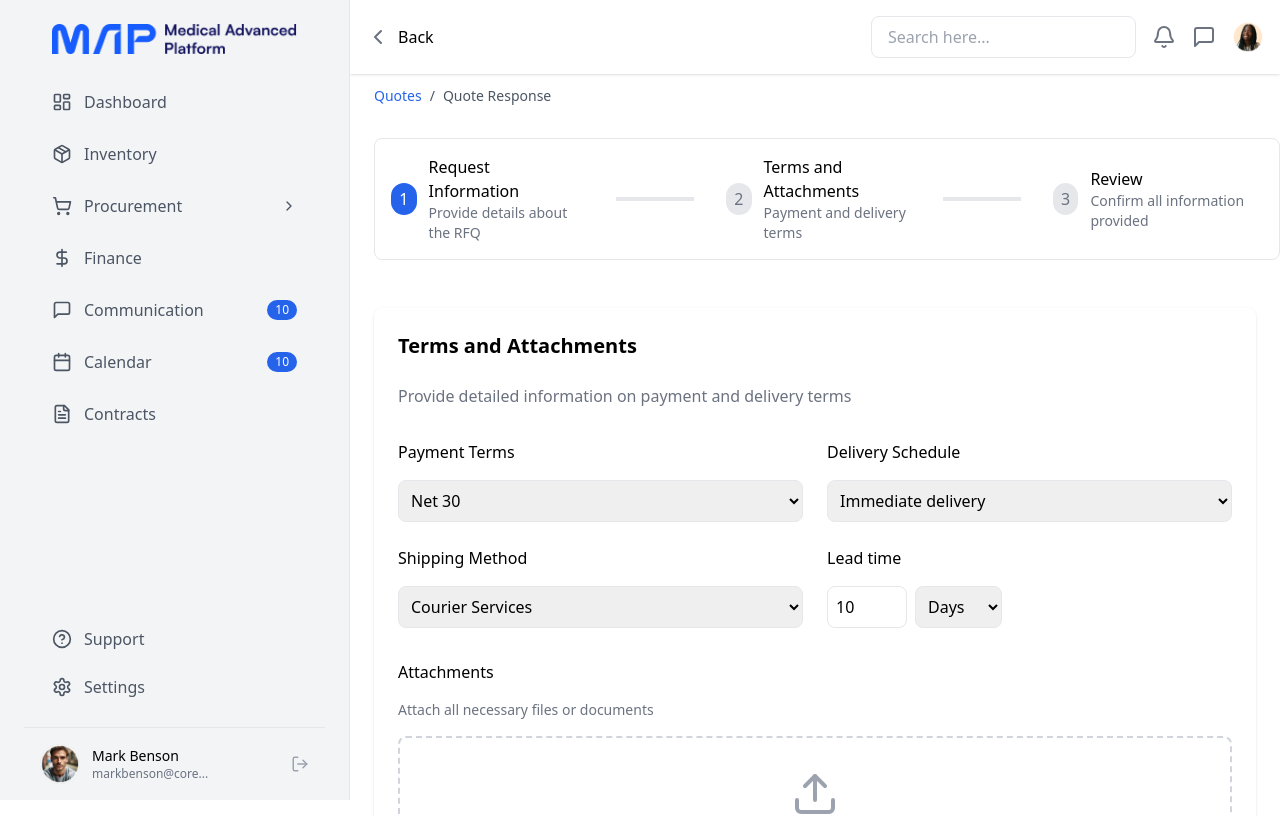
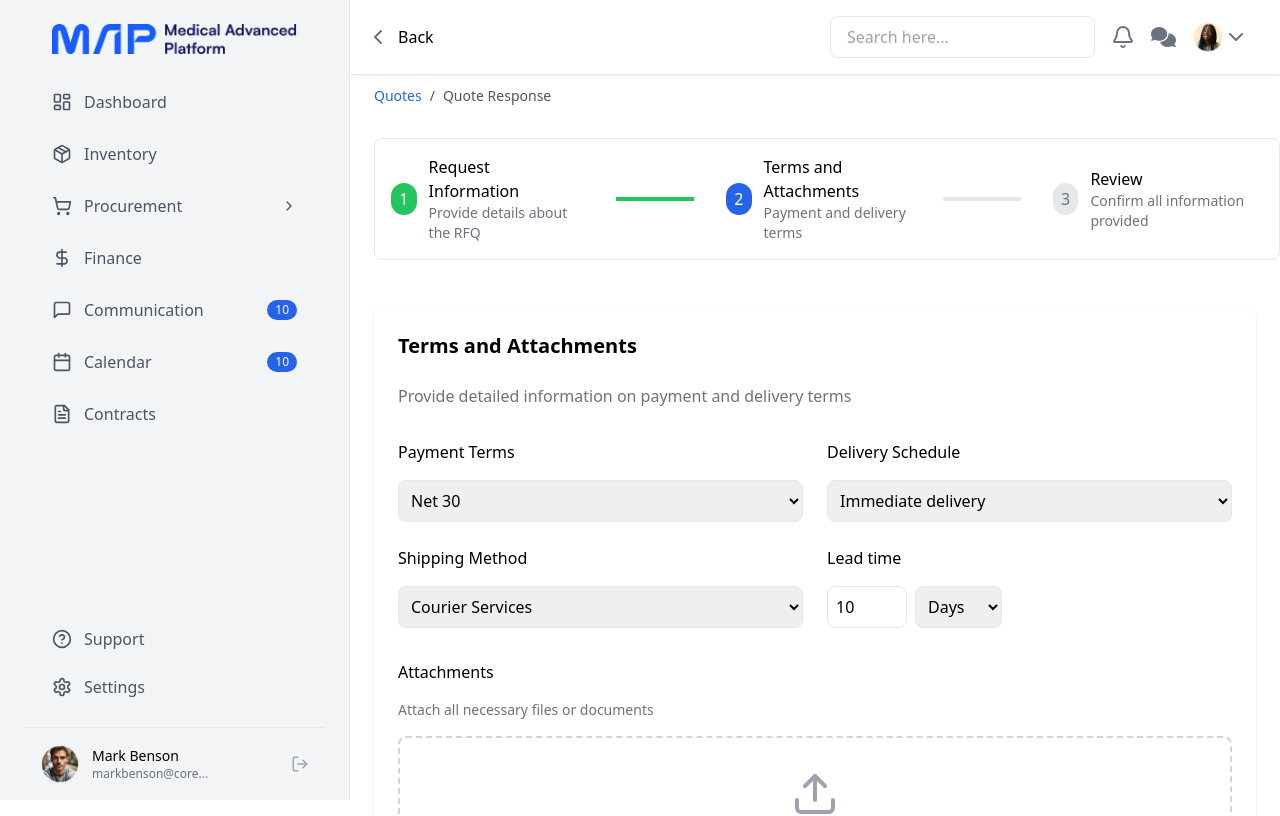
Before and after one commit to timingotech/mapai, a React (Create React App) app: page /quote-response in a window 1280 px wide. Shown: the top 816 px of the page. Built offline with nearby package versions, Linux system fonts and the light colour scheme.

Commit message:
fifth commit

```diff
--- a/src/Components/NavBar.js
+++ b/src/Components/NavBar.js
@@ -14,6 +14,8 @@ import {
   ChevronRight,
   LogOut
 } from 'lucide-react';
+import { FontAwesomeIcon } from '@fortawesome/react-fontawesome';
+import { faComments } from '@fortawesome/free-solid-svg-icons'
 import Logo from '../Images/Logo.png';
 import ImageOut from '../Images/ImageOut.png';
 
--- a/src/Components/QuoteDetails.js
+++ b/src/Components/QuoteDetails.js
@@ -1,8 +1,8 @@
 import React, {useState} from 'react';
 import { Link } from 'react-router-dom';
-import { Bell, MessageSquare, ChevronLeft,  Edit2, Trash2, ChevronUp, FileText } from 'lucide-react';
+import { Bell, MessageSquare, ChevronLeft,  Edit2, Trash2, ChevronUp, FileText, ChevronDown } from 'lucide-react';
 import { FontAwesomeIcon } from '@fortawesome/react-fontawesome';
-import { faTimes , faHome, faBuilding } from '@fortawesome/free-solid-svg-icons';
+import { faTimes , faComments, faBuilding } from '@fortawesome/free-solid-svg-icons';
 import Image1 from '../Images/Image.png'
 import Misc from '../Images/Misc icon.png'
 
@@ -156,8 +156,9 @@ const QuoteDetails = () =>
             className="px-4 py-2 border rounded-lg mr-4"
           />
           <Bell className="text-gray-500 mr-4" />
-          <MessageSquare className="text-gray-500 mr-4" />
+          <FontAwesomeIcon className="text-gray-500 mr-4 text-xl"  icon={faComments} />
           <img src={Image1} alt="User" className="w-8 h-8 rounded-full" />
+          <ChevronDown className='text-gray-500 mr-4'/>
         </div>
       </div>
 
--- a/src/Components/QuoteResponse.js
+++ b/src/Components/QuoteResponse.js
@@ -1,10 +1,12 @@
 import React, { useState } from 'react';
-import { ChevronLeft, Bell, RotateCcw, Upload, MessageSquare } from 'lucide-react';
+import { ChevronLeft, Bell, RotateCcw, Upload, MessageSquare, ChevronDown } from 'lucide-react';
 import { Link } from 'react-router-dom';
 import Image1 from '../Images/Image.png'
+import { FontAwesomeIcon } from '@fortawesome/react-fontawesome';
+import { faTimes , faComments, faBuilding } from '@fortawesome/free-solid-svg-icons';
 
 const QuoteResponse = () => {
-  const [currentStep, setCurrentStep] = useState(1);
+  const [currentStep, setCurrentStep] = useState(2);
   const [formData, setFormData] = useState({
     paymentTerms: 'Net 30',
     deliverySchedule: 'Immediate delivery',
@@ -36,7 +38,7 @@ const QuoteResponse = () => {
   };
 
   const handleContinue = () => {
-    setCurrentStep(prev => prev + 1);
+    setCurrentStep(prev => prev + 2);
   };
 
   return (
@@ -54,8 +56,10 @@ const QuoteResponse = () => {
               className="px-4 py-2 border rounded-lg mr-4"
             />
             <Bell className="text-gray-500 mr-4" />
-            <MessageSquare className="text-gray-500 mr-4" />
+            <FontAwesomeIcon className="text-gray-500 mr-4 text-xl"  icon={faComments} />
             <img src={Image1} alt="User" className="w-8 h-8 rounded-full" />
+            <ChevronDown className='text-gray-500 mr-4'/>
+
           </div>
         </div>
           <div className="mb-8">
--- a/src/Components/RFQReview.js
+++ b/src/Components/RFQReview.js
@@ -1,8 +1,8 @@
 import React, {useState, useEffect} from 'react';
 import { Link } from 'react-router-dom';
-import { Bell, MessageSquare, ChevronLeft, X, Check, FileText, Edit2, Trash2, ChevronUp } from 'lucide-react';
+import { Bell, MessageSquare, ChevronLeft, X, Check, FileText, Edit2, Trash2, ChevronUp, ChevronDown } from 'lucide-react';
 import { FontAwesomeIcon } from '@fortawesome/react-fontawesome';
-import { faTimes , faHome, faBuilding, faSpinner, faCheck } from '@fortawesome/free-solid-svg-icons';
+import { faTimes , faHome, faBuilding, faSpinner, faComments } from '@fortawesome/free-solid-svg-icons';
 import Image1 from '../Images/Image.png'
 import Misc from '../Images/Misc icon.png'
 import { useNavigate } from 'react-router-dom';
@@ -225,7 +225,7 @@ const RFQReview = () => {
           }
         ]
       };
-    const [currentStep, setCurrentStep] = useState(1);
+    const [currentStep, setCurrentStep] = useState(3);
 
   const steps = [
     { number: 1, title: 'Request Information', description: 'Provide details about the RFQ' },
@@ -279,7 +279,7 @@ const RFQReview = () => {
           className="px-4 py-2 border rounded-lg mr-4"
         />
         <Bell className="text-gray-500 mr-4" />
-        <MessageSquare className="text-gray-500 mr-4" />
+        <FontAwesomeIcon className="text-gray-500 mr-4 text-xl"  icon={faComments} />
         <img src={Image1} alt="User" className="w-8 h-8 rounded-full" />
       </div>
     </div>
--- a/src/Components/Response1.js
+++ b/src/Components/Response1.js
@@ -2,7 +2,9 @@
 import React, { useState } from 'react';
 import { Link } from 'react-router-dom';
 import Image1 from '../Images/Image.png'
-import {MessageSquare,ChevronLeft, Bell  } from 'lucide-react';
+import {MessageSquare,ChevronLeft, Bell, ChevronDown  } from 'lucide-react';
+import { FontAwesomeIcon } from '@fortawesome/react-fontawesome';
+import { faTimes , faComments, faBuilding } from '@fortawesome/free-solid-svg-icons';
 
 const Response1 = () => {
       const [currentStep, setCurrentStep] = useState(1);
@@ -43,8 +45,9 @@ const Response1 = () => {
           className="px-4 py-2 border rounded-lg mr-4"
         />
         <Bell className="text-gray-500 mr-4" />
-        <MessageSquare className="text-gray-500 mr-4" />
+        <FontAwesomeIcon className="text-gray-500 mr-4 text-xl"  icon={faComments} />
         <img src={Image1} alt="User" className="w-8 h-8 rounded-full" />
+        <ChevronDown className='text-gray-500 mr-4'/>
       </div>
     </div>
       <div className="mb-8">
@@ -118,7 +121,8 @@ const Response1 = () => {
               type="date"
               value="2024-12-02"
               className="w-full p-2 border rounded-md"
-            />
+            /><br/>
+            <p className='text-gray-500 text-sm'>Calculated based on lead time and issue date</p>
           </div>
         </div>
 
```
